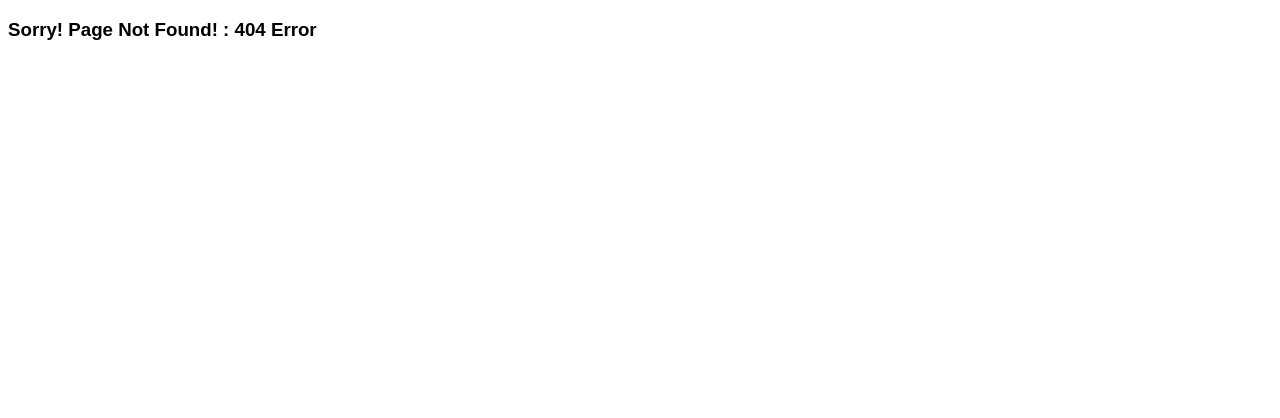
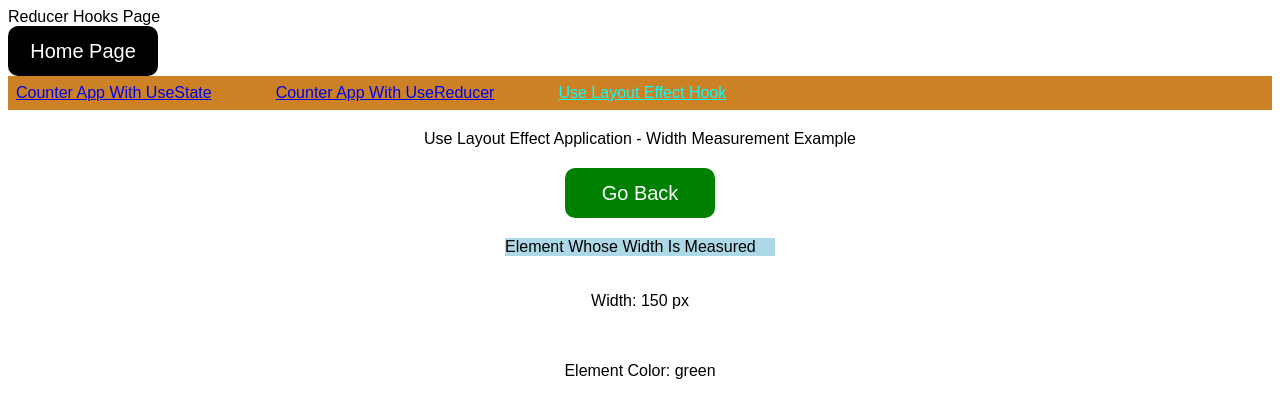
Before and after one commit to rahulsalinskee/hello-world, a React (Create React App) app: page /use-reducer-hook/use-layout-effect-hook in a window 1280 px wide. Before the commit this address had no page. Shown: the top 418 px of the page. Built offline with nearby package versions, Linux system fonts and the light colour scheme.

Commit message:
UseLayoutEffect Hook - Application and Document

```diff
--- /dev/null
+++ b/src/Hooks/UseLayoutEffect/WithUseLayoutEffect/UseLayoutEffectApplication.jsx
@@ -0,0 +1,33 @@
+import React, { useState, useRef, useLayoutEffect } from 'react';
+import { useNavigate } from 'react-router-dom';
+
+export default function UseLayoutEffectApplication() {
+    const navigateTo = useNavigate();
+    const [width, setWidth] = useState(0);
+    const [elementColor, setElementColor] = useState('');
+    const elementReference = useRef(null);
+    console.log(elementReference);
+
+    function BackButtonOnClickEventHandler() {
+        navigateTo(-1);
+    }
+
+    useLayoutEffect(() => {
+        if (elementReference.current) {
+            setWidth(elementReference.current.getBoundingClientRect().width);
+            setElementColor(elementReference.current.style.background);
+        }
+    }, []);
+
+    return (
+        <>
+            <div style={{ justifyContent: 'center', display: 'flex', flexDirection: 'column', alignItems: 'center', gap: '20px', padding: '20px' }}>
+                <div>Use Layout Effect Application - Width Measurement Example</div>
+                <button style={{ background: 'green' }} ref={elementReference} onClick={BackButtonOnClickEventHandler}>Go Back</button>
+                <div style={{ background: 'lightblue', margin: 'auto', width: '270px' }}>Element Whose Width Is Measured</div>
+                <p>Width: {width} px</p>
+                <p>Element Color: {elementColor}</p>
+            </div>
+        </>
+    )
+}
--- a/src/Pages/ReducerHooksPage.jsx
+++ b/src/Pages/ReducerHooksPage.jsx
@@ -17,6 +17,7 @@ export function ReducerHooksPage() {
             <div className='nested-route-container'>
                 <NavLink to='without-use-reducer'>Counter App With UseState</NavLink>
                 <NavLink to='with-use-reducer'>Counter App With UseReducer</NavLink>
+                <NavLink to='use-layout-effect-hook'>Use Layout Effect Hook</NavLink>
             </div>
             <Outlet />
         </>
--- a/src/Router/ApplicationRouter.jsx
+++ b/src/Router/ApplicationRouter.jsx
@@ -18,6 +18,7 @@ import ComponentWithLazyLoader from '../LazyLoadingData/WithLazyLoading/Componen
 import { ReducerHooksPage } from '../Pages/ReducerHooksPage';
 import { CounterAppWithUseState } from '../Hooks/UseReducer/CounterAppWithUseState/CounterAppWithUseState';
 import { CounterAppWithUseReducer } from '../Hooks/UseReducer/CounterAppWithUseReducer/CounterAppWithUseReducer';
+import UseLayoutEffectApplication from '../Hooks/UseLayoutEffect/WithUseLayoutEffect/UseLayoutEffectApplication';
 
 export function ApplicationRouter() {
     return (
@@ -38,6 +39,7 @@ export function ApplicationRouter() {
                     <Route path='/use-reducer-hook/' element={<ReducerHooksPage />}>
                         <Route path='without-use-reducer' element={<CounterAppWithUseState />} />
                         <Route path='with-use-reducer' element={<CounterAppWithUseReducer />} />
+                        <Route path='use-layout-effect-hook' element={<UseLayoutEffectApplication />} />
                     </Route>
                     <Route path='/dashboard' element={<DashboardPage />} />
                     {/* UseParams Hook: 1. Need to add route (Here, route is 'firstName' and 'lastName' variable) for DashboardPage 2. We need to use this (variable name) route in DashboardPage JXS file */}
```
Also changed, not shown: src/Hooks/UseLayoutEffect/UseLayoutEffectDocument/UseLayoutEffectDocument.md (added, +21 -0 lines).
